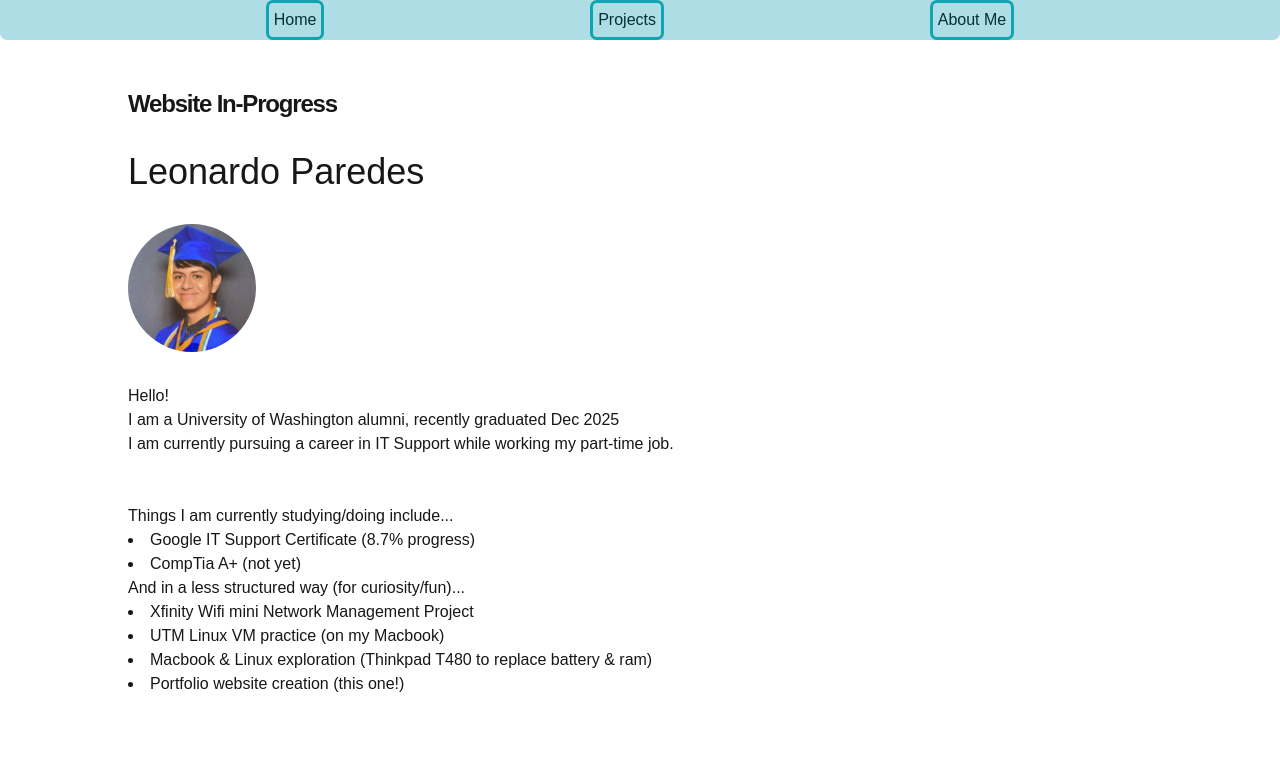
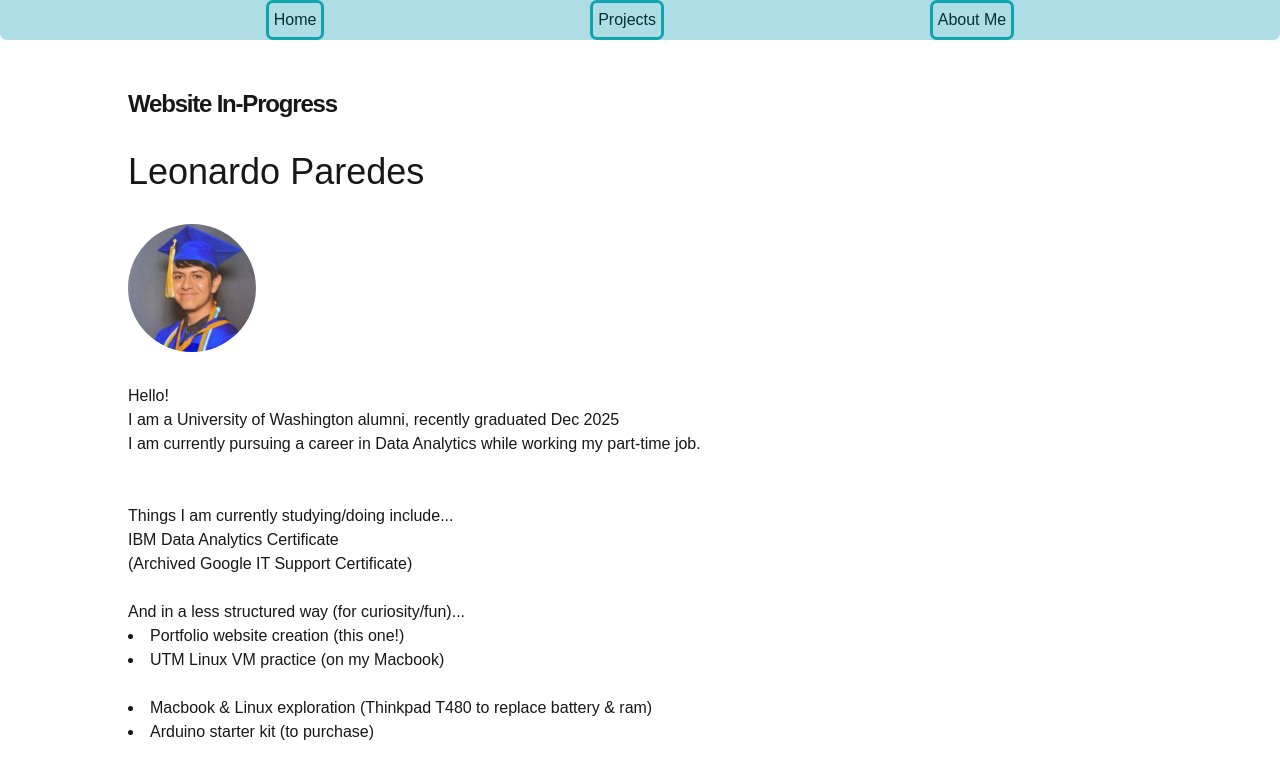
Before and after one commit to Leonshekre/leos-website, a Next.js app: page / in a window 1280 px wide. Shown: the top 778 px of the page. Built offline with nearby package versions, Linux system fonts and the light colour scheme.

Commit message:
Home page about me: Changed IT Support to Data Analytics

```diff
--- a/app/globals.css
+++ b/app/globals.css
@@ -45,7 +45,7 @@ fr    grid layouts
 
 
 .outerEdgePadding {
-  padding: 0vw 10vw 0vw 10vw
+  padding: 0vw 10vw 10vw 10vw
 }
 
 .flexTest {
--- a/app/page.tsx
+++ b/app/page.tsx
@@ -27,20 +27,31 @@ export default function Home() {
       <div>
         <p className="whitespace-pre-line">
           Hello! <br></br>
-          I am a University of Washington alumni, recently graduated Dec 2025<br></br>
-          I am currently pursuing a career in IT Support while working my part-time job.<br></br>
+          I am a University of Washington alumni, recently graduated Dec 2025
+          <br></br>
+          I am currently pursuing a career in Data Analytics while working my part-time job.
+          <br></br>
+          {/* I am also looking into tech volunteering for the Unhoused*/}
           <br></br>
           <br></br>
         </p>
+
         <ul className="list-disc list-inside">
           <p>Things I am currently studying/doing include...</p>
-          <li>Google IT Support Certificate (8.7% progress)</li>
-          <li>CompTia A+ (not yet)</li>
+          <p>IBM Data Analytics Certificate</p>
+          <p>(Archived Google IT Support Certificate)</p>
+
+          <br></br>
           <p>And in a less structured way (for curiosity/fun)...</p>
-          <li>Xfinity Wifi mini Network Management Project</li>
+          {/* <li>Xfinity Wifi mini Network Management Project</li> */}
+          <li>Portfolio website creation (this one!)</li>
           <li>UTM Linux VM practice (on my Macbook)</li>
+
+          <br></br>
+
           <li>Macbook & Linux exploration (Thinkpad T480 to replace battery & ram)</li>
-          <li>Portfolio website creation (this one!)</li>
+          <li>Arduino starter kit (to purchase)</li>
+          {/* <li>Seattle City testing app</li> */}
         </ul>
       </div>
     </div>
```
